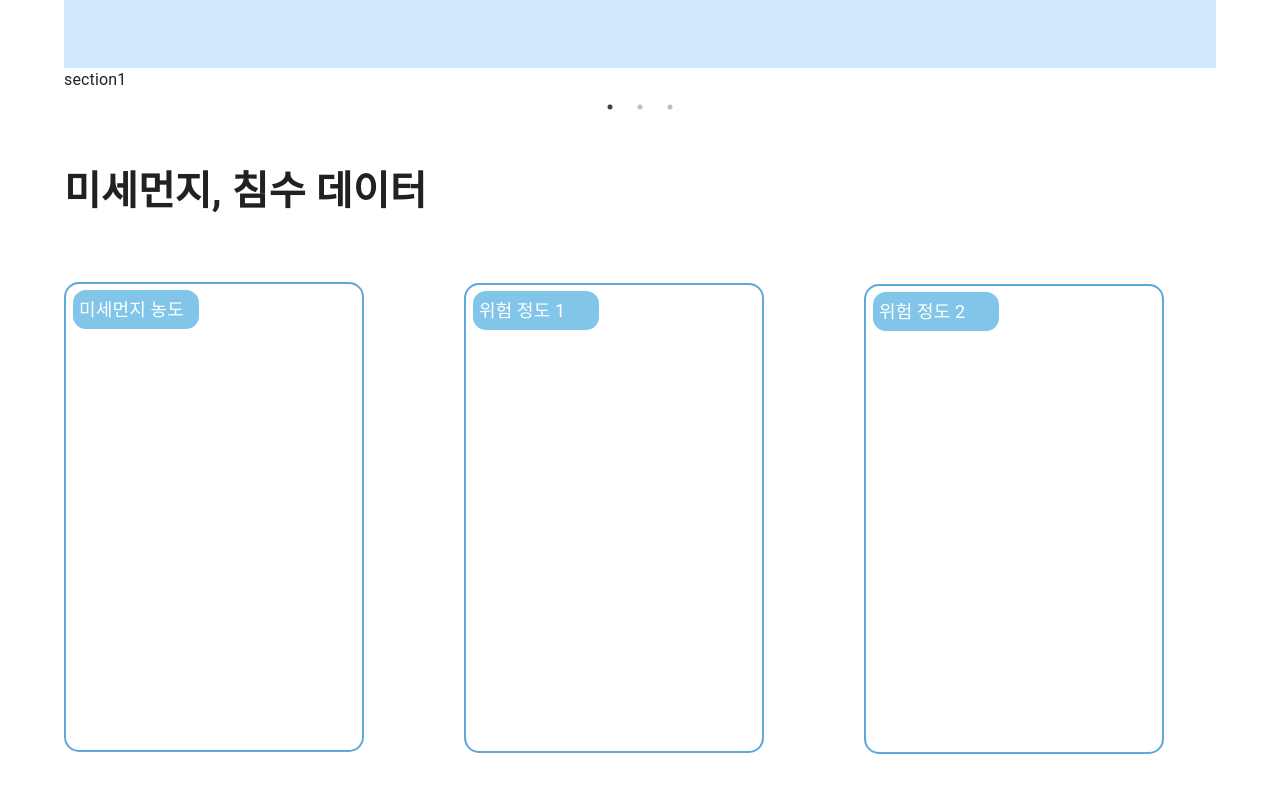
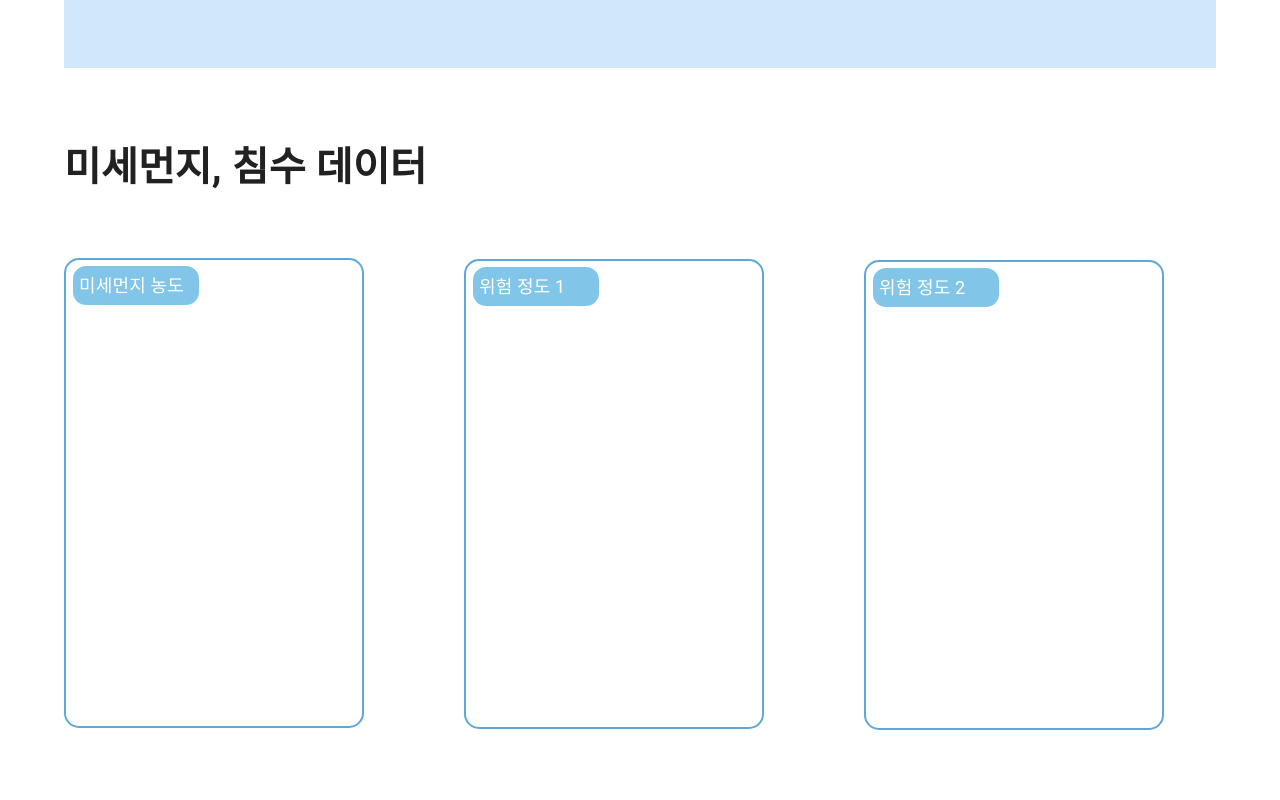
Before and after one commit to Nine-Lab/Client, a React (Create React App) app: page /profile in a window 1280 px wide. Shown: the part 780-1580 px from the top of the page. Built offline with nearby package versions, Linux system fonts and the light colour scheme.

Commit message:
Refactor: App.tsx 커밋 충돌 해결

```diff
--- a/src/App.tsx
+++ b/src/App.tsx
@@ -14,8 +14,8 @@ export default function SimpleContainer() {
       <CssBaseline />
       <Container maxWidth="lg">
         <Box sx={{ bgcolor: "#cfe8fc", height: "100vh" }} />
+        <Main/>
         <Carousel />
-        <Main/>
       </Container>
     </React.Fragment>
   );
```
